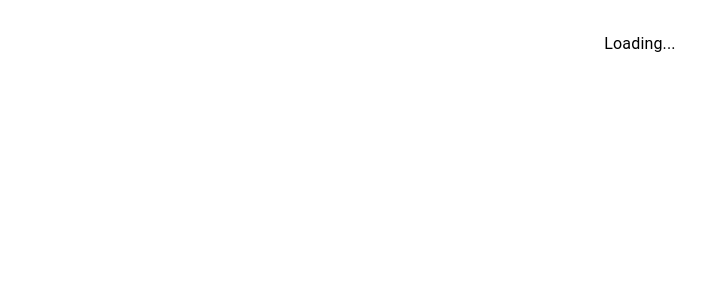
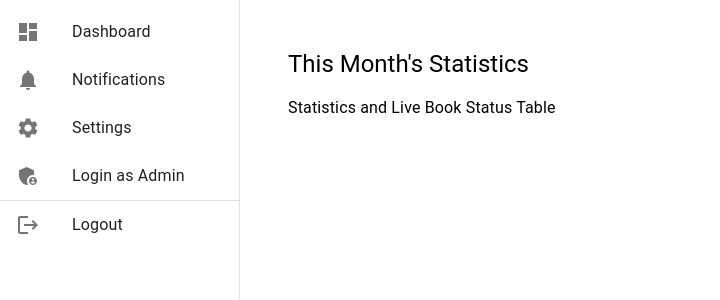
Before and after one commit to debreroha/Book-Rental-App, a Next.js app: page /dashboard in a window 1280 px wide. Before the commit this address had no page. Shown: the top 300 px of the page, without its empty margins (0-720 px from the left). Built offline with nearby package versions, Linux system fonts and the light colour scheme; sample sign-in values are in the browser's storage.

Commit message:
dashboard updates

```diff
--- a/components/BookTable.js
+++ b/components/BookTable.js
@@ -1,4 +1,4 @@
-import MaterialReactTable from 'material-react-table';
+import {MaterialReactTable} from 'material-react-table';
 import { useState, useEffect } from 'react';
 import axios from 'axios';
 
--- a/package.json
+++ b/package.json
@@ -12,8 +12,8 @@
   "dependencies": {
     "@emotion/react": "^11.13.0",
     "@emotion/styled": "^11.13.0",
-    "@mui/icons-material": "^5.16.6",
-    "@mui/material": "^5.16.6",
+    "@mui/icons-material": "^5.16.7",
+    "@mui/material": "^5.16.7",
     "@prisma/client": "^5.18.0",
     "axios": "^1.7.3",
     "bcrypt": "^5.1.1",
@@ -25,6 +25,7 @@
     "pg": "^8.12.0",
     "react": "^18",
     "react-dom": "^18",
+    "react-jwt": "^1.2.2",
     "zod": "^3.23.8"
   },
   "devDependencies": {
--- a/pages/_app.js
+++ b/pages/_app.js
@@ -1,7 +1,5 @@
 // import DashboardLayout from "@/components/DashboardLayout";
 import Head from "next/head"
-import BookForm from "@/components/BookForm"
-import { BookTable } from "@/components/BookTable"
 
 const App = ({ Component, pageProps })  =>{
   <Head>
--- a/pages/dashboard/index.js
+++ b/pages/dashboard/index.js
@@ -1,117 +1,127 @@
 import { useEffect, useState } from 'react';
 import { useRouter } from 'next/router';
-import jwt_decode from 'jwt-decode'; // Correctly import the jwt-decode library
-import { Box, Typography, Card, List, ListItem, ListItemButton } from '@mui/material';
+import {jwtDecode} from 'jwt-decode';
+import { Box, Drawer, List, ListItem, ListItemIcon, ListItemText, Typography, Divider, ListItemButton } from '@mui/material';
+import DashboardIcon from '@mui/icons-material/Dashboard';
+import UploadIcon from '@mui/icons-material/Upload';
+import NotificationsIcon from '@mui/icons-material/Notifications';
+import SettingsIcon from '@mui/icons-material/Settings';
+import AdminPanelSettingsIcon from '@mui/icons-material/AdminPanelSettings';
+import LogoutIcon from '@mui/icons-material/Logout';
 
-const Dashboard = () => {
-  const [userRole, setUserRole] = useState('');
+export default function Dashboard() {
+    const [userRole, setUserRole] = useState(null);
+    const [activePage, setActivePage] = useState('dashboard');
     const router = useRouter();
 
     useEffect(() => {
         const token = localStorage.getItem('token');
-
-    if (!token) {
-      router.push('/login');
-      return;
-    }
-
+        if (token) {
             try {
-      const decoded = jwt_decode(token); // Decode the token using jwt_decode
-      setUserRole(decoded.role);
+                const decodedToken = jwtDecode(token);
+                setUserRole(decodedToken.role);
             } catch (error) {
                 console.error('Invalid token:', error);
-      localStorage.removeItem('token');
+                router.push('/login');
+            }
+        } else {
             router.push('/login');
         }
     }, [router]);
 
-  if (!userRole) {
-    return <Typography sx={{ textAlign: 'center', mt: 4 }}>Loading...</Typography>;
+    const handleLogout = () => {
+        localStorage.removeItem('token');
+        router.push('/login');
+    };
+
+    const renderContent = () => {
+        switch (activePage) {
+            case 'dashboard':
+                return (
+                    <Box sx={{ padding: 2 }}>
+                        <Typography variant="h5" sx={{ marginBottom: 2 }}>This Month&apos;s Statistics</Typography>
+                        <Typography>Statistics and Live Book Status Table</Typography>
+                    </Box>
+                );
+            case 'upload':
+                return (
+                    <Box sx={{ padding: 2 }}>
+                        <Typography variant="h5" sx={{ marginBottom: 2 }}>Book Upload</Typography>
+                        <Box sx={{ display: 'flex', flexDirection: 'column', gap: 2 }}>
+                            <input type="text" placeholder="Book Title" />
+                            <input type="number" placeholder="Quantity" />
+                            <input type="number" placeholder="Rental Duration (days)" />
+                            <input type="file" placeholder="Upload Book Cover" />
+                            <button>Submit</button>
+                        </Box>
+                    </Box>
+                );
+            case 'notifications':
+                return (
+                    <Box sx={{ padding: 2 }}>
+                        <Typography variant="h5">Notifications</Typography>
+                    </Box>
+                );
+            case 'settings':
+                return (
+                    <Box sx={{ padding: 2 }}>
+                        <Typography variant="h5">Settings</Typography>
+                    </Box>
+                );
+            case 'admin':
+                return (
+                    <Box sx={{ padding: 2 }}>
+                        <Typography variant="h5">Admin Login</Typography>
+                    </Box>
+                );
+            default:
+                return null;
         }
+    };
 
     return (
-    <Box sx={styles.container}>
-      <Typography variant="h4" sx={{ mb: 4 }}>Welcome to Your Dashboard</Typography>
-      {userRole === 'admin' && (
-        <Card sx={styles.card}>
-          <Typography variant="h5">System Admin Panel</Typography>
+        <Box sx={{ display: 'flex' }}>
+            <Drawer
+                variant="permanent"
+                sx={{
+                    width: 240,
+                    flexShrink: 0,
+                    [`& .MuiDrawer-paper`]: { width: 240, boxSizing: 'border-box' },
+                }}
+            >
                 <List>
-            <ListItem>
-              <ListItemButton component="a" href="/dashboard/manage-owners">
-                Manage Book Owners
+                    <ListItemButton onClick={() => setActivePage('dashboard')}>
+                        <ListItemIcon><DashboardIcon /></ListItemIcon>
+                        <ListItemText primary="Dashboard" />
                     </ListItemButton>
-            </ListItem>
-            <ListItem>
-              <ListItemButton component="a" href="/dashboard/manage-books">
-                Manage Books
+                    {userRole === 'owner' && (
+                        <ListItemButton onClick={() => setActivePage('upload')}>
+                            <ListItemIcon><UploadIcon /></ListItemIcon>
+                            <ListItemText primary="Book Upload" />
                         </ListItemButton>
-            </ListItem>
-            <ListItem>
-              <ListItemButton component="a" href="/dashboard/statistics">
-                View Statistics
+                    )}
+                    <ListItemButton onClick={() => setActivePage('notifications')}>
+                        <ListItemIcon><NotificationsIcon /></ListItemIcon>
+                        <ListItemText primary="Notifications" />
                     </ListItemButton>
-            </ListItem>
+                    <ListItemButton onClick={() => setActivePage('settings')}>
+                        <ListItemIcon><SettingsIcon /></ListItemIcon>
+                        <ListItemText primary="Settings" />
+                    </ListItemButton>
+                    <ListItemButton onClick={() => setActivePage('admin')}>
+                        <ListItemIcon><AdminPanelSettingsIcon /></ListItemIcon>
+                        <ListItemText primary="Login as Admin" />
+                    </ListItemButton>
+                    <Divider />
+                    <ListItemButton onClick={handleLogout}>
+                        <ListItemIcon><LogoutIcon /></ListItemIcon>
+                        <ListItemText primary="Logout" />
+                    </ListItemButton>
                 </List>
-        </Card>
-      )}
-      {userRole === 'owner' && (
-        <Card sx={styles.card}>
-          <Typography variant="h5">Book Owner Panel</Typography>
-          <List>
-            <ListItem>
-              <ListItemButton component="a" href="/dashboard/upload-book">
-                Upload New Book
-              </ListItemButton>
-            </ListItem>
-            <ListItem>
-              <ListItemButton component="a" href="/dashboard/my-books">
-                Manage My Books
-              </ListItemButton>
-            </ListItem>
-            <ListItem>
-              <ListItemButton component="a" href="/dashboard/revenue">
-                View Revenue
-              </ListItemButton>
-            </ListItem>
-          </List>
-        </Card>
-      )}
-      {userRole === 'user' && (
-        <Card sx={styles.card}>
-          <Typography variant="h5">User Panel</Typography>
-          <List>
-            <ListItem>
-              <ListItemButton component="a" href="/dashboard/rent-book">
-                Rent a Book
-              </ListItemButton>
-            </ListItem>
-            <ListItem>
-              <ListItemButton component="a" href="/dashboard/my-rentals">
-                My Rentals
-              </ListItemButton>
-            </ListItem>
-          </List>
-        </Card>
-      )}
+            </Drawer>
+            <Box sx={{ flexGrow: 1, padding: 3 }}>
+                {renderContent()}
+            </Box>
         </Box>
     );
-};
-
-const styles = {
-  container: {
-    display: 'flex',
-    flexDirection: 'column',
-    alignItems: 'center',
-    padding: '20px',
-  },
-  card: {
-    width: '100%',
-    maxWidth: '400px',
-    margin: '20px 0',
-    padding: '20px',
-    boxShadow: 3,
-    borderRadius: 2,
-  },
-};
-
-export default Dashboard;
+}
```
Also changed, not shown: 1 other file (tests, documents, lock files or other folders). Lines whose indentation alone changed are shown as unchanged.
